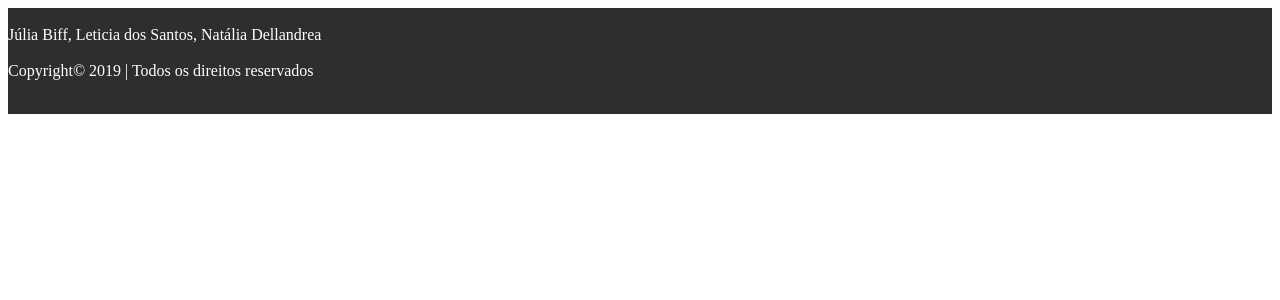
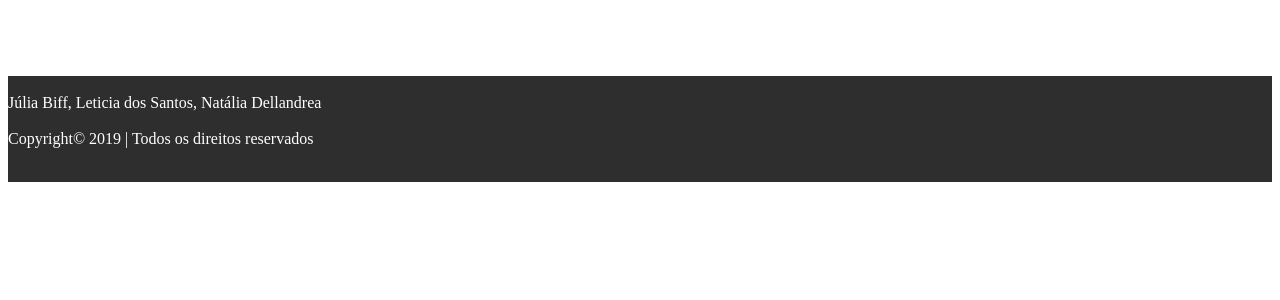
Before and after one commit to Leticia0/TCC, a PHP site: page /rodape.php in a window 1280 px wide. Shown: the top 300 px of the page. Run offline with PHP 8.4, Linux system fonts and the light colour scheme.

```diff
--- a/app/view/rodape.php
+++ b/app/view/rodape.php
@@ -1,8 +1,10 @@
 <?
 ?>
 <html>
+
+
 	<head>
-
+<link rel="stylesheet" type="text/css" href="../../assets/css/rodape.css">
         <script>
             $('.ui.dropdown')
                 .dropdown()
@@ -17,8 +19,8 @@
 
 	</head>
 
-	<body>
-	    <div style="background-color: #2E2E2E" style="font-size: 100%" id="menu" class="ui #color aqui five active item inverted menu">
+	<body  >
+	    <div id="pe" style="background-color: #2E2E2E" style="font-size: 100%"class="ui #color aqui five active item inverted menu">
 	        <p style="color: white"><br>Júlia Biff, Leticia dos Santos, Natália Dellandrea<br><br>Copyright© 2019 | Todos os direitos reservados<br></p><br>
 	    </div>
 	</body>
--- a/assets/css/carrossel.css
+++ b/assets/css/carrossel.css
@@ -1,7 +1,7 @@
 
 
 img{
-	width: 100%;
+	width: 70%;
 
 }
 
--- /dev/null
+++ b/assets/css/rodape.css
@@ -0,0 +1,3 @@
+#pe{
+	margin-top: 6%;
+}
```
Also changed, not shown: app/view/index.php (+17 -3 lines), assets/Bootstrap/carrossel.php (+4 -4 lines), assets/css/index.css (+9 -0 lines), assets/fundo.jpg (added), assets/logo.png (added), 2 other files.
